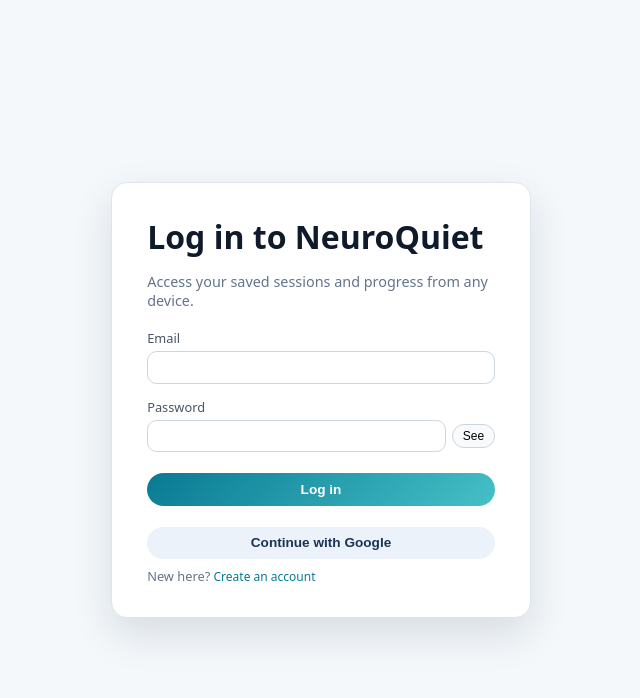
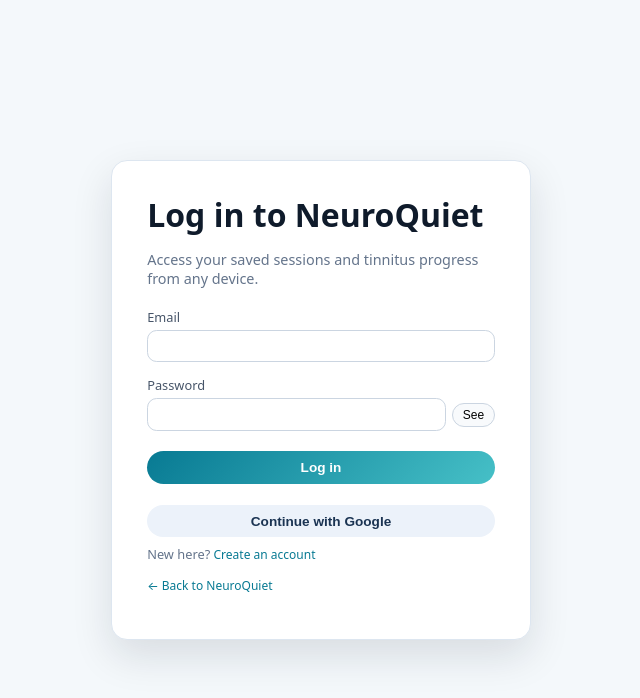
Before and after one commit to danyaffa/CalmTinnitus, a Next.js app: page /login in a window 1280 px wide. Shown: the top 698 px of the page, without its empty margins (319-959 px from the left). Built offline with nearby package versions, Linux system fonts and the light colour scheme; no server answers.

Commit message:
Update page.tsx

```diff
--- a/app/login/page.tsx
+++ b/app/login/page.tsx
@@ -1,3 +1,4 @@
+// /components/LoginForm.tsx
 "use client";
 
 import React, { useState } from "react";
@@ -6,9 +7,9 @@ import {
   signInWithEmailAndPassword,
   signInWithPopup,
 } from "firebase/auth";
-import { auth, googleProvider } from "../../lib/firebase";
+import { auth, googleProvider } from "../lib/firebase";
 
-const LoginPage: React.FC = () => {
+const LoginForm: React.FC = () => {
   const router = useRouter();
   const [email, setEmail] = useState("");
   const [password, setPassword] = useState("");
@@ -22,7 +23,7 @@ const LoginPage: React.FC = () => {
     setLoading(true);
     try {
       await signInWithEmailAndPassword(auth, email, password);
-      router.push("/"); // back to main NeuroQuiet screen
+      router.push("/");
     } catch (err: any) {
       setError(err.message ?? "Login failed");
     } finally {
@@ -44,11 +45,11 @@ const LoginPage: React.FC = () => {
   };
 
   return (
-    <div className="auth-page">
+    <main className="auth-page">
       <div className="auth-card">
         <h1>Log in to NeuroQuiet</h1>
         <p className="auth-sub">
-          Access your saved sessions and progress from any device.
+          Access your saved sessions and tinnitus progress from any device.
         </p>
 
         <form className="auth-form" onSubmit={handleEmailLogin}>
@@ -76,21 +77,21 @@ const LoginPage: React.FC = () => {
               <button
                 type="button"
                 className="pw-toggle"
-                onClick={() => setShowPassword((v) => !v)}
+                onClick={() => setShowPassword((prev) => !prev)}
               >
                 {showPassword ? "Hide" : "See"}
               </button>
             </div>
           </label>
 
-          {error && <div className="auth-error">{error}</div>}
+          {error && <p className="auth-error">{error}</p>}
 
           <button
             type="submit"
             className="btn btn-primary auth-btn"
             disabled={loading}
           >
-            {loading ? "Logging in..." : "Log in"}
+            {loading ? "Logging in…" : "Log in"}
           </button>
         </form>
 
@@ -103,15 +104,20 @@ const LoginPage: React.FC = () => {
           Continue with Google
         </button>
 
-        <div className="auth-footer">
+        <p className="auth-footer">
           New here?{" "}
           <a href="/register" className="btn-link">
             Create an account
           </a>
-        </div>
+        </p>
+        <p className="auth-footer">
+          <a href="/" className="btn-link">
+            ← Back to NeuroQuiet
+          </a>
+        </p>
       </div>
-    </div>
+    </main>
   );
 };
 
-export default LoginPage;
+export default LoginForm;
```
